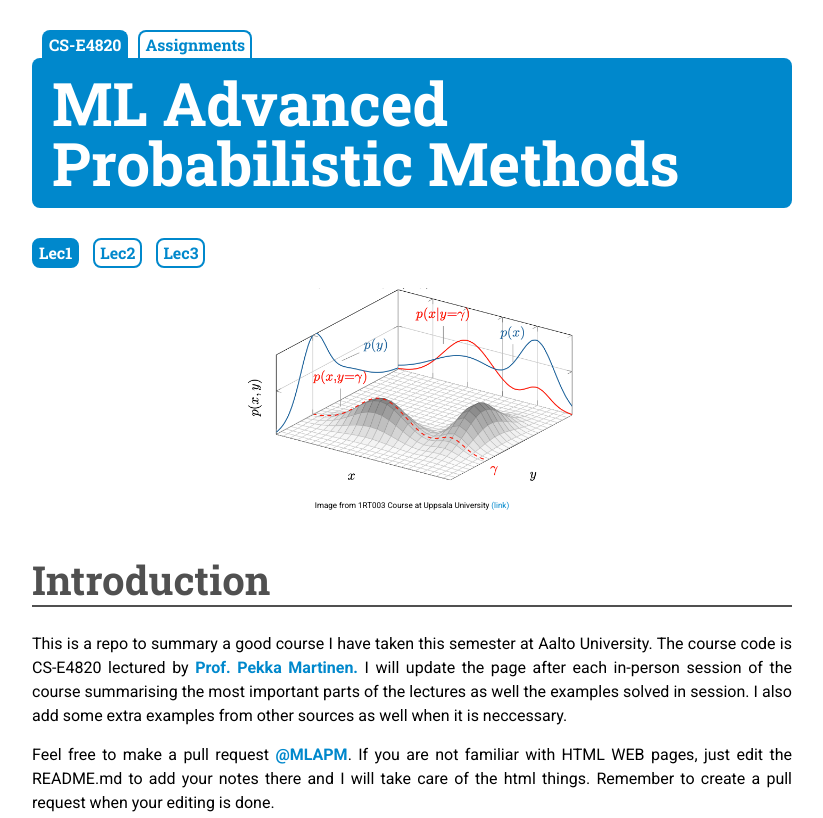
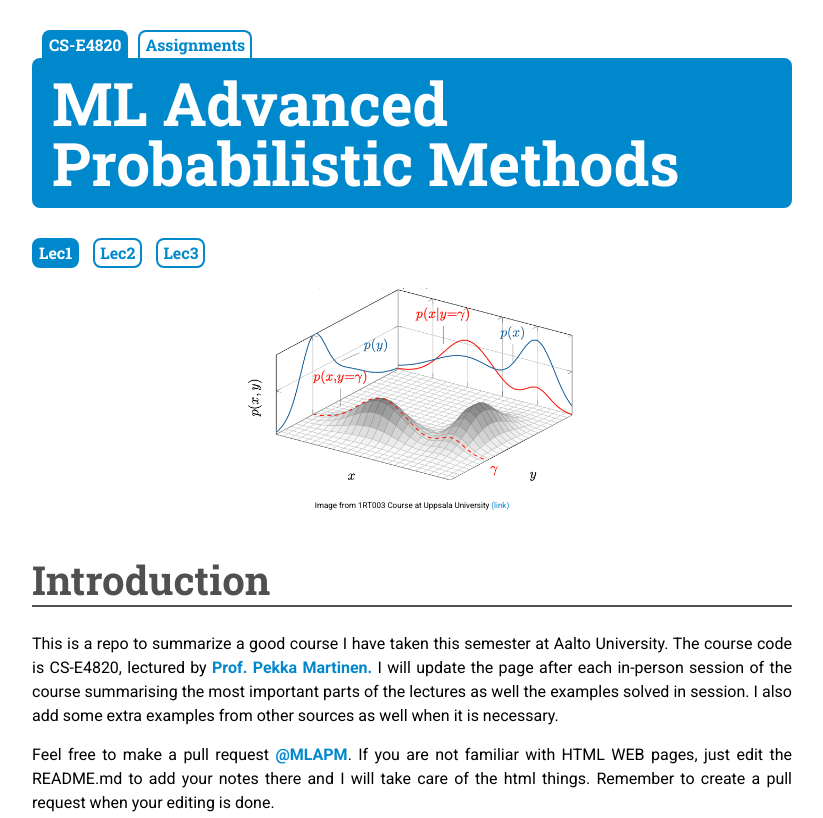
Before and after one commit to fartaha/ml-advanced-probabilistic-methods, a plain HTML site: page index.html in a window 1280 px wide. Shown: the top 818 px of the page, without its empty margins (228-1051 px from the left). Drawn offline with Linux system fonts and the light colour scheme.

Commit message:
Update index.html

```diff
--- a/index.html
+++ b/index.html
@@ -148,7 +148,7 @@ img {vertical-align: middle;}
             </div>
 
             <div id="body">
-    <p align="justify">This is a repo to summary a good course I have taken this semester at Aalto University. The course code is CS-E4820 lectured by <a href="https://scholar.google.com/citations?hl=en&user=id47-5cAAAAJ&view_op=list_works&sortby=pubdate">Prof. Pekka Martinen.</a> I will update the page after each in-person session of the course summarising the most important parts of the lectures as well the examples solved in session. I also add some extra examples from other sources as well when it is neccessary.</p>
+    <p align="justify">This is a repo to summarize a good course I have taken this semester at Aalto University. The course code is CS-E4820, lectured by <a href="https://scholar.google.com/citations?hl=en&user=id47-5cAAAAJ&view_op=list_works&sortby=pubdate">Prof. Pekka Martinen.</a> I will update the page after each in-person session of the course summarising the most important parts of the lectures as well the examples solved in session. I also add some extra examples from other sources as well when it is necessary.</p>
                 <p align="justify">Feel free to make a pull request <a href="https://github.com/fartaha/ml-advanced-probabilistic-methods">@MLAPM</a>. If you are not familiar with HTML WEB pages, just edit the README.md to add your notes there and I will take care of the html things. Remember to create a pull request when your editing is done.</p>
     <p align="justify"><em>Acknowledgements:</em> It is worth mentioning that the CSS file for creating this repo is exactly extracted from the great <a href="https://ppc.cs.aalto.fi/">PPC</a> course @ Aalto University and I have used their website as a template for this material. The only difference however is just modifying the CSS file a little bit to add a slideshow functionality to it.</p>
 
```
